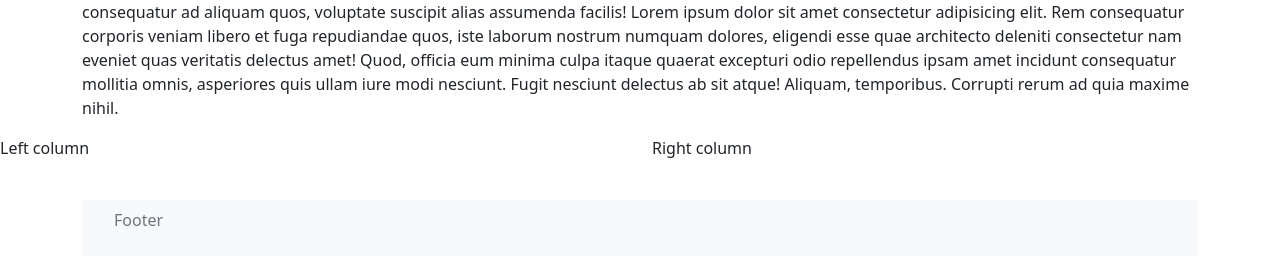
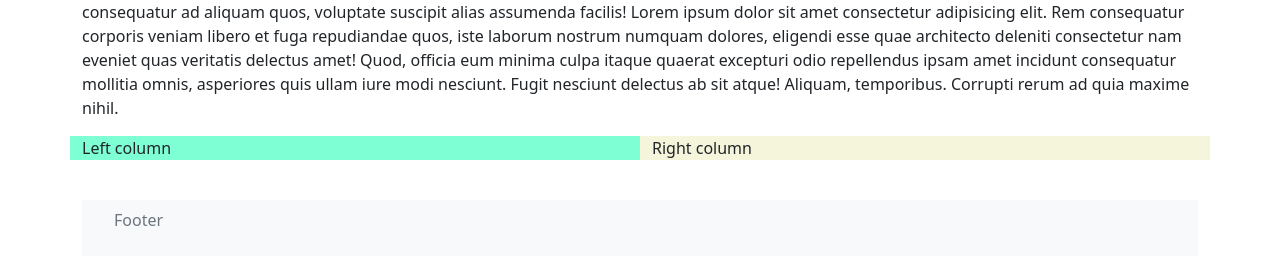
Before and after one commit to MGrunow1/collab-practice-MG, a plain HTML site: page index.html in a window 1280 px wide. Shown: the part 136-400 px from the top of the page. Drawn offline with nearby package versions, Linux system fonts and the light colour scheme.

Commit message:
Updates From Class
These are the updates I applied after help during class.

```diff
--- a/CSS/style.css
+++ b/CSS/style.css
@@ -1,7 +1,7 @@
-left-column {
+.left-column {
     background-color: aquamarine;
 }
 
-right-column {
+.right-column {
 background-color: beige;
 }
--- a/index.html
+++ b/index.html
@@ -38,6 +38,8 @@
         </p>
       </main>
     </div>
+
+    <div class="container">
       <div class="row row-cols-2">
         <div class="col left-column">
           Left column
@@ -46,14 +48,13 @@
           Right column
         </div>
       </div>
+    </div>
 
       <div class="container">
-  <footer class="py-3 my-4">
-    <ul class="navbar navbar-expand bg-light navbar-light"">
-    <p class="text-center text-muted">Footer</p>
-  </footer>
-</div>
-      </div>
+        <footer class="py-3 my-4">
+          <ul class="navbar navbar-expand bg-light navbar-light"">
+          <p class="text-center text-muted">Footer</p>
+        </footer>
     </div>
   </body>
 </html>
```
